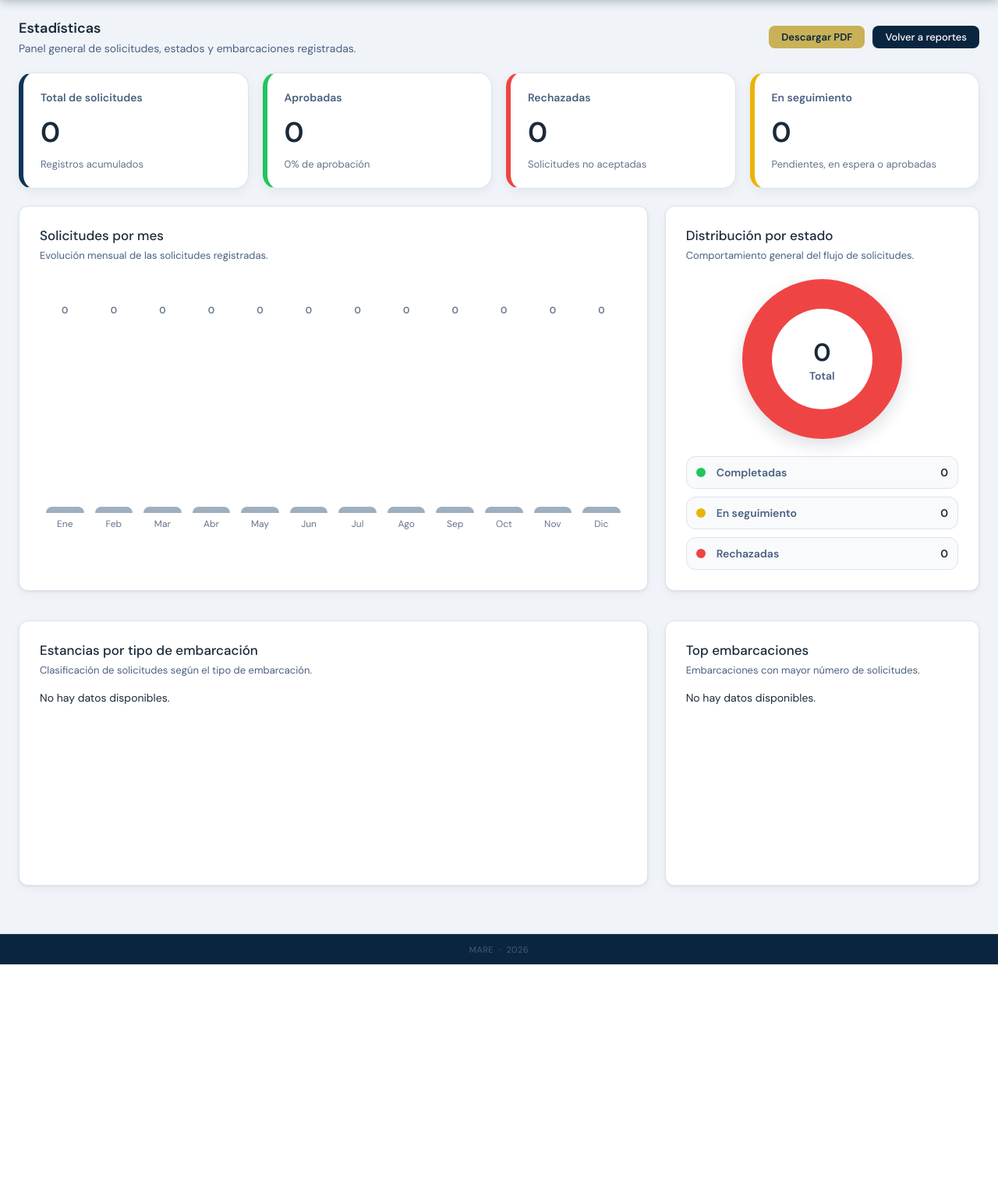
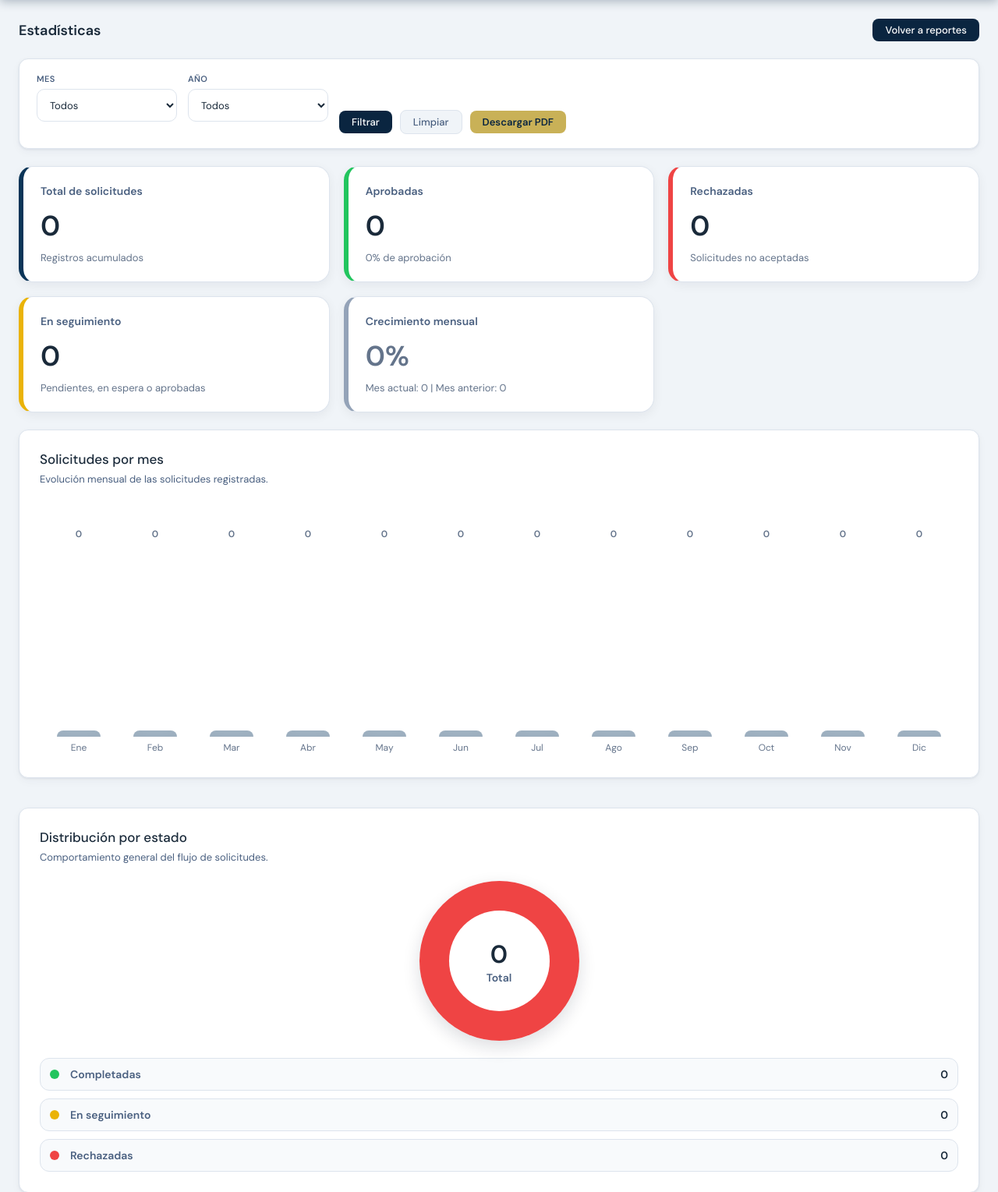
Before and after one commit to eimymuz/MARE-proyecto, a Django app: page /reportes/estadisticas/ in a window 1280 px wide. Shown: the part 62-1591 px from the top of the page at 78% size. Before the commit the page ends 1299 px from the top, so only its background shows below. Run offline with Django 5.2, Linux system fonts and the light colour scheme; data that the repository does not hold is empty.

Commit message:
feat: agregar filtros de mes y año en estadísticas y mejorar visualización de crecimiento mensual

```diff
--- a/apps/reportes/views.py
+++ b/apps/reportes/views.py
@@ -166,12 +166,44 @@ def reporte_solicitudes_pdf(request):
 
     return response
 
+def estadisticas_solicitudes(request):
+    mes = request.GET.get('mes', '')
+    anio = request.GET.get('anio', '')
 
-def estadisticas_solicitudes(request):
-    estadisticas = obtener_estadisticas()
+    solicitudes = Solicitud.objects.select_related(
+        'embarcacion',
+        'embarcacion__tipo_barco'
+    ).all()
+
+    if mes:
+        solicitudes = solicitudes.filter(fecha_solicitud__month=int(mes))
+
+    if anio:
+        solicitudes = solicitudes.filter(fecha_solicitud__year=int(anio))
+
+    total_estadisticas = solicitudes.count()
+
+    aprobadas = solicitudes.filter(estado='APROBADA').count()
+    rechazadas = solicitudes.filter(estado='RECHAZADA').count()
+    completadas = solicitudes.filter(estado='COMPLETADA').count()
+    pendientes = solicitudes.filter(estado='PENDIENTE').count()
+    en_espera = solicitudes.filter(estado='EN_ESPERA').count()
+
+    en_proceso = pendientes + en_espera + aprobadas
+
+    if total_estadisticas > 0:
+        porcentaje_completadas = round((completadas / total_estadisticas) * 100, 2)
+        porcentaje_proceso = round((en_proceso / total_estadisticas) * 100, 2)
+        porcentaje_rechazadas = round((rechazadas / total_estadisticas) * 100, 2)
+        tasa_aprobacion = round(((aprobadas + completadas) / total_estadisticas) * 100, 2)
+    else:
+        porcentaje_completadas = 0
+        porcentaje_proceso = 0
+        porcentaje_rechazadas = 0
+        tasa_aprobacion = 0
 
     solicitudes_mes = (
-        Solicitud.objects
+        solicitudes
         .values('fecha_solicitud__month')
         .annotate(total=Count('id'))
         .order_by('fecha_solicitud__month')
@@ -186,7 +218,6 @@ def estadisticas_solicitudes(request):
 
     for item in solicitudes_mes:
         mes_num = item['fecha_solicitud__month']
-
         if mes_num:
             conteo_por_mes[mes_num] = item['total']
 
@@ -198,7 +229,6 @@ def estadisticas_solicitudes(request):
         total_mes = conteo_por_mes[numero_mes]
 
         porcentaje = 0
-
         if maximo_mes > 0:
             porcentaje = round((total_mes / maximo_mes) * 100, 2)
 
@@ -210,7 +240,7 @@ def estadisticas_solicitudes(request):
         })
 
     top_embarcaciones = (
-        Solicitud.objects
+        solicitudes
         .values(
             'embarcacion__nombre_bote',
             'embarcacion__tipo_barco__tipo_barco'
@@ -220,7 +250,7 @@ def estadisticas_solicitudes(request):
     )
 
     estancias_tipo = (
-        Solicitud.objects
+        solicitudes
         .values('embarcacion__tipo_barco__tipo_barco')
         .annotate(total=Count('id'))
         .order_by('-total')
@@ -242,28 +272,67 @@ def estadisticas_solicitudes(request):
             'porcentaje': porcentaje,
         })
 
-    total_solicitudes = Solicitud.objects.count()
+    meses = [
+        (1, 'Enero'), (2, 'Febrero'), (3, 'Marzo'),
+        (4, 'Abril'), (5, 'Mayo'), (6, 'Junio'),
+        (7, 'Julio'), (8, 'Agosto'), (9, 'Septiembre'),
+        (10, 'Octubre'), (11, 'Noviembre'), (12, 'Diciembre')
+    ]
 
-    solicitudes_aprobadas = Solicitud.objects.filter(
-        estado__in=['APROBADA', 'COMPLETADA']
-    ).count()
+    anios = range(2026, timezone.now().year + 5)
+    mes_actual = timezone.now().month
+    mes_anterior = mes_actual - 1 if mes_actual > 1 else 12
 
-    tasa_aprobacion = 0
+    total_mes_actual = conteo_por_mes.get(mes_actual, 0)
+    total_mes_anterior = conteo_por_mes.get(mes_anterior, 0)
 
-    if total_solicitudes > 0:
-        tasa_aprobacion = round(
-            (solicitudes_aprobadas / total_solicitudes) * 100,
+    crecimiento_mensual = 0
+    tipo_crecimiento = 'neutral'
+
+    if total_mes_anterior > 0:
+        crecimiento_mensual = round(
+            ((total_mes_actual - total_mes_anterior) / total_mes_anterior) * 100,
             2
         )
 
+        if crecimiento_mensual > 0:
+            tipo_crecimiento = 'positivo'
+        elif crecimiento_mensual < 0:
+            tipo_crecimiento = 'negativo'
+    else:
+        if total_mes_actual > 0:
+            crecimiento_mensual = 100
+            tipo_crecimiento = 'positivo'
+
     context = {
-        **estadisticas,
+        'mes': mes,
+        'anio': anio,
+        'meses': meses,
+        'anios': anios,
+
+        'crecimiento_mensual': crecimiento_mensual,
+        'tipo_crecimiento': tipo_crecimiento,
+        'total_mes_actual': total_mes_actual,
+        'total_mes_anterior': total_mes_anterior,
+
+        'total_estadisticas': total_estadisticas,
+        'total_solicitudes': total_estadisticas,
+        'aprobadas': aprobadas,
+        'rechazadas': rechazadas,
+        'completadas': completadas,
+        'pendientes': pendientes,
+        'en_espera': en_espera,
+        'en_proceso': en_proceso,
+        'solicitudes_aprobadas': aprobadas + completadas,
+        'tasa_aprobacion': tasa_aprobacion,
+
+        'porcentaje_completadas': porcentaje_completadas,
+        'porcentaje_proceso': porcentaje_proceso,
+        'porcentaje_rechazadas': porcentaje_rechazadas,
+
         'solicitudes_mes_data': solicitudes_mes_data,
         'top_embarcaciones': top_embarcaciones,
         'estancias_tipo_data': estancias_tipo_data,
-        'total_solicitudes': total_solicitudes,
-        'solicitudes_aprobadas': solicitudes_aprobadas,
-        'tasa_aprobacion': tasa_aprobacion,
     }
 
     return render(request, 'reporte/estadisticas.html', context)
--- a/templates/reporte/estadisticas.html
+++ b/templates/reporte/estadisticas.html
@@ -11,20 +11,10 @@
 
   <div>
     <h2>Estadísticas</h2>
-
-    <p class="dashboard-subtitle">
-      Panel general de solicitudes, estados y embarcaciones registradas.
-    </p>
   </div>
 
   <!-- BOTONES -->
   <div class="dashboard-actions">
-
-    <!-- DESCARGAR PDF -->
-    <a href="{% url 'reporte_estadisticas_pdf' %}"
-       class="btn btn-accent">
-      Descargar PDF
-    </a>
 
     <!-- VOLVER -->
     <a href="{% url 'reporte_solicitudes' %}"
@@ -33,6 +23,68 @@
     </a>
 
   </div>
+
+</div>
+
+<!-- =========================
+  FILTROS DE ESTADÍSTICAS
+========================= -->
+<div class="card filtro-estadisticas">
+
+  <form method="get" class="form-filtros-estadisticas">
+
+    <!-- MES -->
+    <div class="form-group">
+      <label for="mes">Mes</label>
+
+      <select name="mes" id="mes">
+        <option value="">Todos</option>
+
+        {% for numero, nombre in meses %}
+          <option value="{{ numero }}"
+            {% if mes == numero|stringformat:"s" %}selected{% endif %}>
+            {{ nombre }}
+          </option>
+        {% endfor %}
+      </select>
+    </div>
+
+    <!-- AÑO -->
+    <div class="form-group">
+      <label for="anio">Año</label>
+
+      <select name="anio" id="anio">
+        <option value="">Todos</option>
+
+        {% for y in anios %}
+          <option value="{{ y }}"
+            {% if anio == y|stringformat:"s" %}selected{% endif %}>
+            {{ y }}
+          </option>
+        {% endfor %}
+      </select>
+    </div>
+
+    <!-- BOTONES -->
+    <div class="acciones-filtros">
+
+      <button type="submit" class="btn btn-primary">
+        Filtrar
+      </button>
+
+      <a href="{% url 'estadisticas_solicitudes' %}"
+         class="btn btn-secondary">
+        Limpiar
+      </a>
+
+      <a href="{% url 'reporte_estadisticas_pdf' %}"
+         class="btn btn-accent">
+        Descargar PDF
+      </a>
+
+    </div>
+
+  </form>
 
 </div>
 
@@ -85,6 +137,24 @@
 
   </div>
 
+  <div class="kpi-card kpi-growth {{ tipo_crecimiento }}">
+    <span>Crecimiento mensual</span>
+
+        <strong>
+            {% if tipo_crecimiento == 'positivo' %}
+            ↑ {{ crecimiento_mensual }}%
+            {% elif tipo_crecimiento == 'negativo' %}
+            ↓ {{ crecimiento_mensual }}%
+            {% else %}
+            {{ crecimiento_mensual }}%
+            {% endif %}
+        </strong>
+
+        <small>
+            Mes actual: {{ total_mes_actual }} | Mes anterior: {{ total_mes_anterior }}
+        </small>
+    </div>
+
 </div>
 
 <!-- =========================
@@ -121,10 +191,11 @@
         <!-- BARRA -->
         <div class="barra-mes-wrap">
 
-          <div
-            class="barra-mes {% if item.activo %}barra-activa{% endif %}"
-            style="height: {{ item.porcentaje }}%;">
-          </div>
+            <div
+                class="barra-mes {% if item.activo %}barra-activa{% endif %}"
+                style="height: {{ item.porcentaje }}%;"
+                data-tooltip="{{ item.mes }}: {{ item.total }} solicitudes">
+            </div>
 
         </div>
 
@@ -338,10 +409,52 @@
 
 </div>
 
-<!-- =========================
-  ESTILOS
-========================= -->
+
 <style>
+
+  /* =========================
+    FILTROS
+  ========================= */
+  .filtro-estadisticas {
+    margin-bottom: 22px;
+    padding: 18px 22px;
+  }
+
+  .form-filtros-estadisticas {
+    display: flex;
+    align-items: end;
+    gap: 14px;
+    flex-wrap: wrap;
+  }
+
+  .form-group {
+    min-width: 180px;
+  }
+
+  .form-group label {
+    display: block;
+    font-size: 11px;
+    font-weight: 700;
+    color: var(--text-mid);
+    margin-bottom: 6px;
+    text-transform: uppercase;
+  }
+
+  .form-group select {
+    width: 100%;
+    height: 42px;
+    border: 1px solid var(--border);
+    border-radius: 10px;
+    padding: 0 12px;
+    background: white;
+    color: var(--primary);
+  }
+
+  .acciones-filtros {
+    display: flex;
+    align-items: center;
+    gap: 10px;
+  }
 
   /* =========================
     HEADER
@@ -371,7 +484,7 @@
   ========================= */
   .kpi-grid {
     display: grid;
-    grid-template-columns: repeat(4, 1fr);
+    grid-template-columns: repeat(5, minmax(0, 1fr));
     gap: 18px;
     margin-bottom: 22px;
   }
@@ -383,6 +496,7 @@
     padding: 22px;
     box-shadow: 0 4px 14px rgba(15, 23, 42, 0.06);
     min-height: 120px;
+    min-width: 0;
   }
 
   .kpi-card span {
@@ -420,8 +534,36 @@
     border-left: 6px solid #eab308;
   }
 
+  .kpi-growth {
+    border-left: 6px solid #94a3b8;
+  }
+
+  .kpi-growth.positivo {
+    border-left-color: #22c55e;
+  }
+
+  .kpi-growth.positivo strong {
+    color: #16a34a;
+  }
+
+  .kpi-growth.negativo {
+    border-left-color: #ef4444;
+  }
+
+  .kpi-growth.negativo strong {
+    color: #dc2626;
+  }
+
+  .kpi-growth.neutral {
+    border-left-color: #94a3b8;
+  }
+
+  .kpi-growth.neutral strong {
+    color: #64748b;
+  }
+
   /* =========================
-    GRID
+    GRID GENERAL
   ========================= */
   .dashboard-grid {
     display: grid;
@@ -502,6 +644,9 @@
     background: #a9bbcb;
     box-shadow: inset 0 -10px 20px rgba(15, 23, 42, 0.08);
     transition: 0.3s ease;
+    position: relative;
+    animation: crecerBarra 0.8s ease both;
+    transform-origin: bottom;
   }
 
   .barra-mes:hover {
@@ -516,6 +661,45 @@
     font-size: 12px;
     color: #64748b;
     margin-top: 8px;
+  }
+
+  /* =========================
+    TOOLTIP DE BARRAS
+  ========================= */
+  .barra-mes::before {
+    content: attr(data-tooltip);
+    position: absolute;
+    bottom: calc(100% + 10px);
+    left: 50%;
+    transform: translateX(-50%);
+    background: #0b3558;
+    color: white;
+    font-size: 11px;
+    font-weight: 600;
+    padding: 7px 9px;
+    border-radius: 8px;
+    white-space: nowrap;
+    opacity: 0;
+    pointer-events: none;
+    transition: 0.2s ease;
+    z-index: 20;
+  }
+
+  .barra-mes::after {
+    content: "";
+    position: absolute;
+    bottom: calc(100% + 3px);
+    left: 50%;
+    transform: translateX(-50%);
+    border: 6px solid transparent;
+    border-top-color: #0b3558;
+    opacity: 0;
+    transition: 0.2s ease;
+  }
+
+  .barra-mes:hover::before,
+  .barra-mes:hover::after {
+    opacity: 1;
   }
 
   /* =========================
@@ -611,7 +795,7 @@
   }
 
   /* =========================
-    BARRAS
+    BARRAS POR TIPO
   ========================= */
   .bar-list {
     display: grid;
@@ -691,12 +875,62 @@
   }
 
   /* =========================
+    ANIMACIONES GENERALES
+  ========================= */
+  .kpi-card,
+  .panel {
+    animation: aparecerSuave 0.6s ease both;
+  }
+
+  .kpi-card:nth-child(1) {
+    animation-delay: 0.05s;
+  }
+
+  .kpi-card:nth-child(2) {
+    animation-delay: 0.10s;
+  }
+
+  .kpi-card:nth-child(3) {
+    animation-delay: 0.15s;
+  }
+
+  .kpi-card:nth-child(4) {
+    animation-delay: 0.20s;
+  }
+
+  .kpi-card:nth-child(5) {
+    animation-delay: 0.25s;
+  }
+
+  @keyframes aparecerSuave {
+    from {
+      opacity: 0;
+      transform: translateY(14px);
+    }
+
+    to {
+      opacity: 1;
+      transform: translateY(0);
+    }
+  }
+
+  @keyframes crecerBarra {
+    from {
+      transform: scaleY(0);
+    }
+
+    to {
+      transform: scaleY(1);
+    }
+  }
+
+  /* =========================
     RESPONSIVE
   ========================= */
-  @media (max-width: 1150px) {
+  @media (max-width: 1400px) {
 
     .kpi-grid {
-      grid-template-columns: repeat(2, 1fr);
+      grid-template-columns: repeat(3, minmax(0, 1fr));
     }
 
     .dashboard-grid {
@@ -706,6 +940,10 @@
   }
 
   @media (max-width: 900px) {
+
+    .kpi-grid {
+      grid-template-columns: repeat(2, minmax(0, 1fr));
+    }
 
     .grafica-mensual-pro {
       overflow-x: auto;
@@ -721,13 +959,19 @@
       align-items: flex-start;
     }
 
-    .dashboard-actions {
+    .dashboard-actions,
+    .acciones-filtros {
       width: 100%;
     }
 
-    .dashboard-actions .btn {
+    .dashboard-actions .btn,
+    .acciones-filtros .btn {
       width: 100%;
       text-align: center;
+    }
+
+    .form-group {
+      width: 100%;
     }
 
     .kpi-grid {
```
